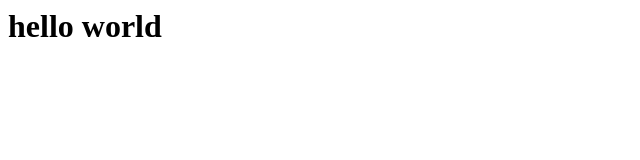
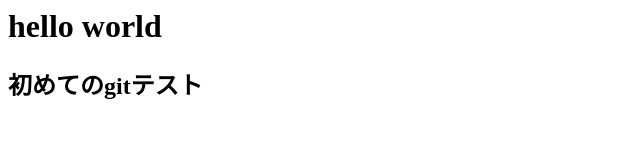
Before and after one commit to tanoshikacat/git-practice, a plain HTML site: page index.html in a window 1280 px wide. Shown: the whole page, without its empty margins (0-640 px from the left). Drawn offline with Linux system fonts and the light colour scheme.

Commit message:
index.htmlに<h2>タグの追加

```diff
--- a/index.html
+++ b/index.html
@@ -1 +1,2 @@
 <h1>hello world</h1>
+<h2>初めてのgitテスト</h2>
```
